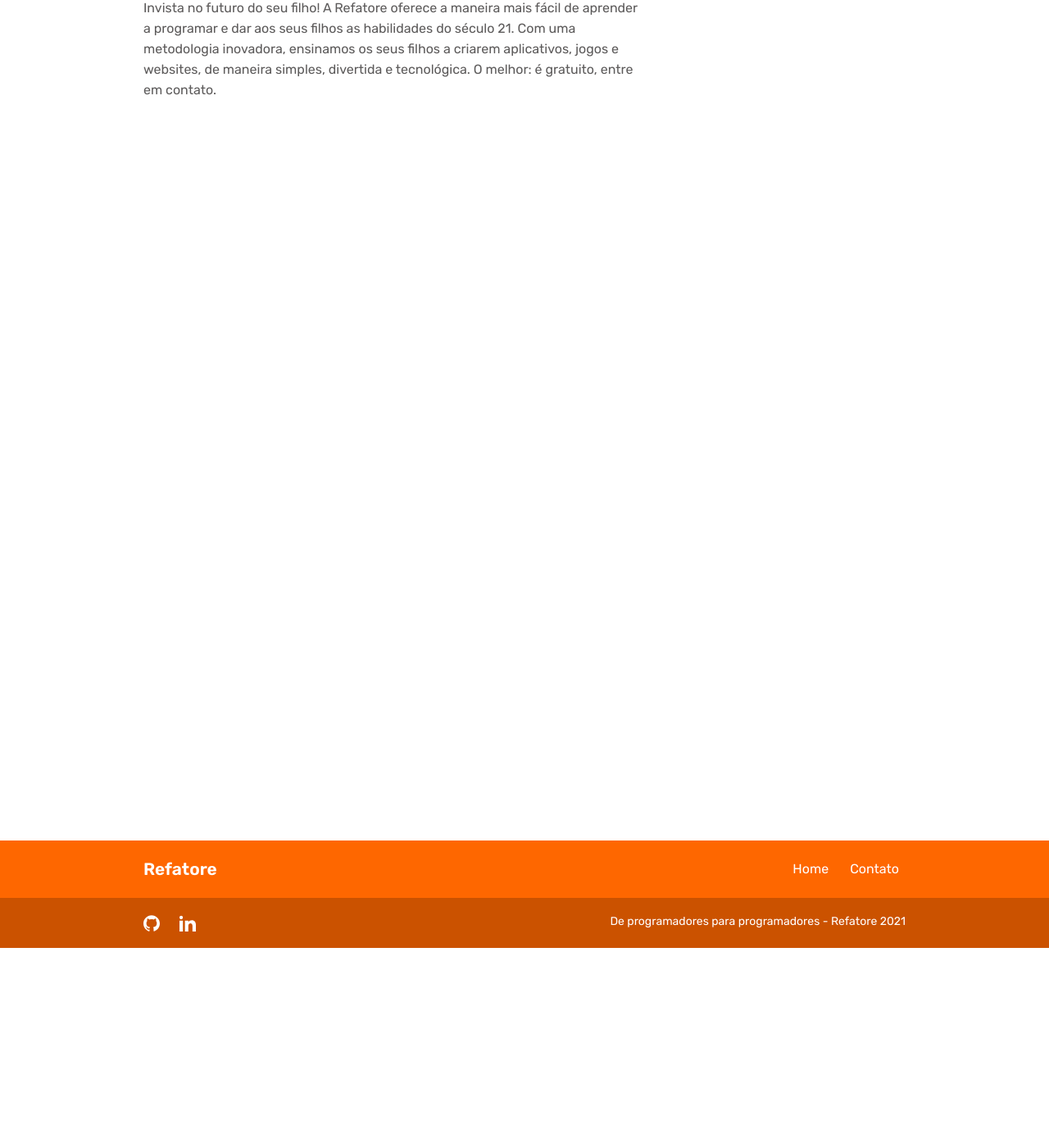
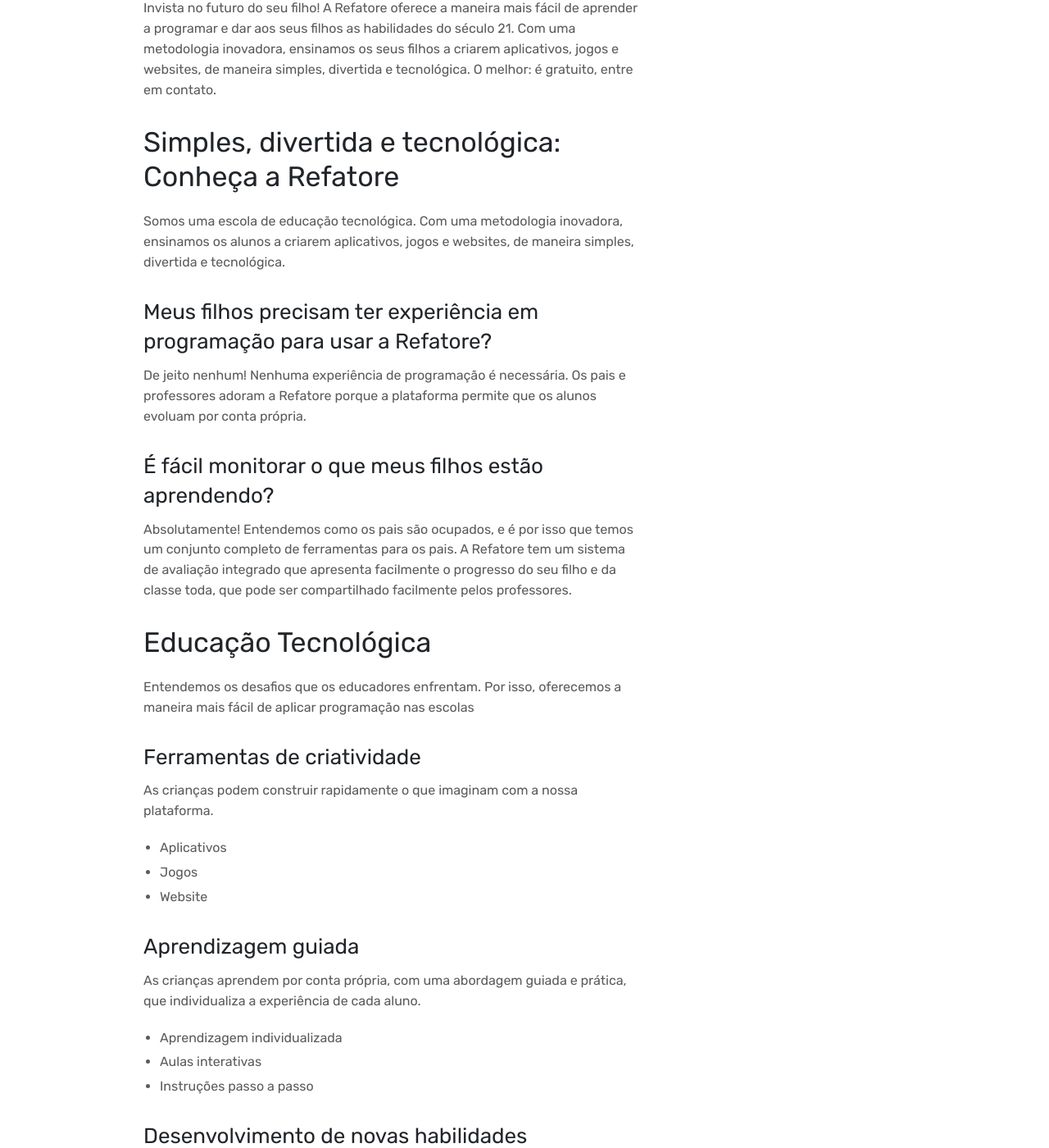
Before and after one commit to re-fatore/website, a Jekyll site: the page built from _services/parents.md, in a window 1280 px wide and 1400 px high, scrolled down 244 px. Shown: the whole window at 82% size. Built offline with Jekyll 4.4.1, drawn with Linux system fonts in a browser that asks for light colours; some of the changed text lies outside the part shown.

Commit message:
Adding content to services - parents

```diff
--- a/_services/parents.md
+++ b/_services/parents.md
@@ -8,3 +8,45 @@ layout: service
 ---
 
 Invista no futuro do seu filho! A Refatore oferece a maneira mais fácil de aprender a programar e dar aos seus filhos as habilidades do século 21. Com uma metodologia inovadora, ensinamos os seus filhos a criarem aplicativos, jogos e websites, de maneira simples, divertida e tecnológica. O melhor: é gratuito, entre em contato.
+
+# Simples, divertida e tecnológica: Conheça a Refatore
+
+Somos uma escola de educação tecnológica. Com uma metodologia inovadora, ensinamos os alunos a criarem aplicativos, jogos e websites, de maneira simples, divertida e tecnológica.
+
+## Meus filhos precisam ter experiência em programação para usar a Refatore?
+
+De jeito nenhum! Nenhuma experiência de programação é necessária. Os pais e professores adoram a Refatore porque a plataforma permite que os alunos evoluam por conta própria.
+
+## É fácil monitorar o que meus filhos estão aprendendo?
+Absolutamente! Entendemos como os pais são ocupados, e é por isso que temos um conjunto completo de ferramentas para os pais. A Refatore tem um sistema de avaliação integrado que apresenta facilmente o progresso do seu filho e da classe toda, que pode ser compartilhado facilmente pelos professores.
+
+# Educação Tecnológica
+
+Entendemos os desafios que os educadores enfrentam. Por isso, oferecemos a maneira mais fácil de aplicar programação nas escolas
+
+## Ferramentas de criatividade
+
+As crianças podem construir rapidamente o que imaginam com a nossa plataforma.
+* Aplicativos
+* Jogos
+* Website
+
+## Aprendizagem guiada
+
+As crianças aprendem por conta própria, com uma abordagem guiada e prática, que individualiza a experiência de cada aluno.
+* Aprendizagem individualizada
+* Aulas interativas
+* Instruções passo a passo
+
+## Desenvolvimento de novas habilidades
+
+À medida que as crianças aprendem a programar, elas desenvolvem habilidades essenciais que incluem:
+* Pensamento crítico
+* Solução de problemas
+* Lógica
+
+---
+
+# Indicadores estratégicos
+
+Economize tempo e esforço avaliando a evolução de seus filhos. A Refatore fornece diversos indicadores de desempenho que orientam os pais no processo de tomada de decisão. Por meio deles é possível visualizar métricas de desempenho de seus filhos tornando o direcionamento mais inteligente e efetivo.
```
